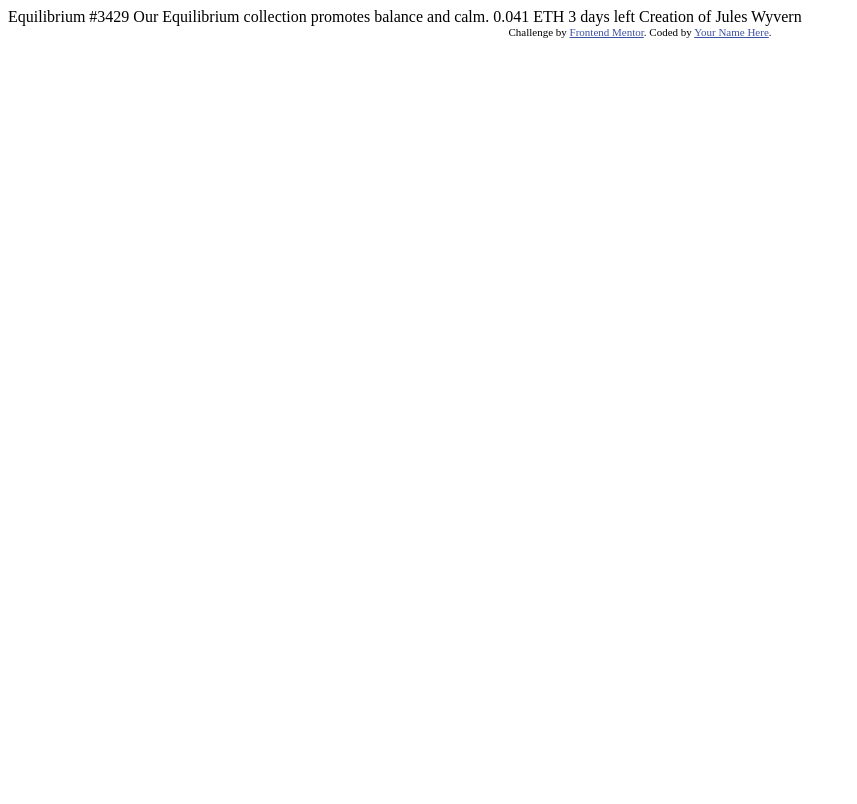
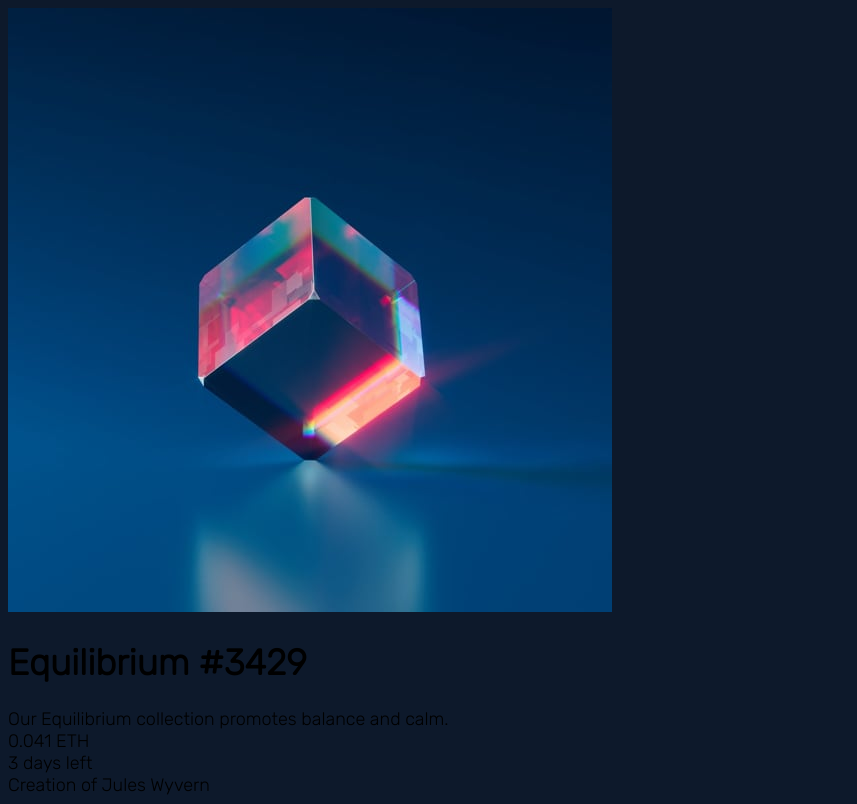
Before and after one commit to Gerard-B-dev/nft-preview-card-component-main, a plain HTML site: page nft-preview-card-component-main/index.html in a window 1280 px wide. Shown: the whole page, without its empty margins (0-857 px from the left). Drawn offline with Linux system fonts and the light colour scheme; a web font is replaced by a local one.

Commit message:
ntf card

```diff
--- a/nft-preview-card-component-main/index.html
+++ b/nft-preview-card-component-main/index.html
@@ -8,26 +8,26 @@
 
   <title>Frontend Mentor | NFT preview card component</title>
 
-  <!-- Feel free to remove these styles or customise in your own stylesheet 👍 -->
-  <style>
-    .attribution { font-size: 11px; text-align: center; }
-    .attribution a { color: hsl(228, 45%, 44%); }
-  </style>
+  <link rel="preconnect" href="https://fonts.googleapis.com">
+<link rel="preconnect" href="https://fonts.gstatic.com" crossorigin>
+<link href="https://fonts.googleapis.com/css2?family=AR+One+Sans&family=Rubik:wght@300&display=swap" rel="stylesheet">
+
+ <link rel="stylesheet" href="style.css">
+
 </head>
 <body>
+ <div class="card">
+   <div class="card_content">
+    <img class="card_image" src="images/image-equilibrium.jpg" alt="cube">
+    <h1 class="card_title">Equilibrium #3429</h1>
+    <div class="card_description">Our Equilibrium collection promotes balance and calm.</div>
+    <div class="card_type">
+      <div class="card_crypto">0.041 ETH</div>
+      <div class="card_time">3 days left</div>
 
-  Equilibrium #3429
-
-  Our Equilibrium collection promotes balance and calm.
-
-  0.041 ETH
-  3 days left
-
-  Creation of Jules Wyvern
-
-  <div class="attribution">
-    Challenge by <a href="https://www.frontendmentor.io?ref=challenge" target="_blank">Frontend Mentor</a>.
-    Coded by <a href="#">Your Name Here</a>.
+    </div>
+    <div class="card_footer">Creation of Jules Wyvern</div>
   </div>
+</div>
 </body>
 </html>
--- /dev/null
+++ b/nft-preview-card-component-main/style.css
@@ -0,0 +1,9 @@
+html {
+    font-size: 18px;
+}
+
+body {
+    background-color:  hsl(217, 54%, 11%);
+    font-family: 'AR One Sans', sans-serif;
+    font-family: 'Rubik', sans-serif;
+}
```
